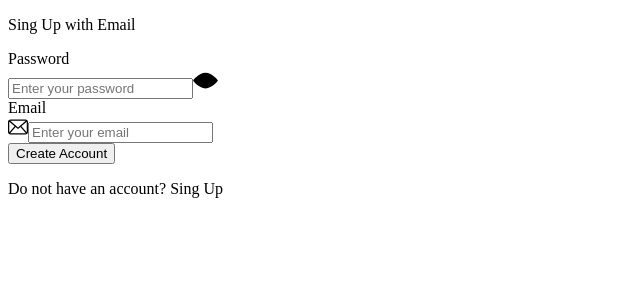
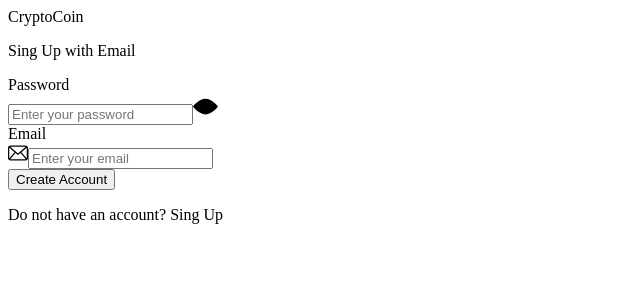
Before and after one commit to Mrfroxi/CryptoHubFrontend, a Next.js app: page /authFormPage/authFormPage in a window 1280 px wide. Shown: the top 300 px of the page, without its empty margins (0-640 px from the left). Built offline with nearby package versions, Linux system fonts and the light colour scheme.

Commit message:
feat : added animated logo

```diff
--- a/app/auth/page.tsx
+++ b/app/auth/page.tsx
@@ -1,7 +1,6 @@
 'use client'
 import AuthFormPage from '@/src/pages/authFormPage/authFormPage';
-import { useInput } from '@/src/shared/hoc/useInput/useInput';
-import React, { useEffect, useState } from 'react'
+import React from 'react'
 
 
 const page = () => {
--- a/app/globals.css
+++ b/app/globals.css
@@ -1,3 +1,15 @@
 @tailwind base;
 @tailwind components;
 @tailwind utilities;
+
+.logo-text {
+    display: inline-block;
+    font-size: 24px;
+    font-weight: bold;
+    transition: transform 0.3s;
+    position: relative;
+  }
+
+  .logo-text:hover {
+    transform: translateY(15px);
+  }
--- a/src/pages/authFormPage/authFormPage.tsx
+++ b/src/pages/authFormPage/authFormPage.tsx
@@ -4,8 +4,12 @@ import AuthSwitchElem from '@/src/entities/authSwitchElem/authSwitchElem'
 import { useInput } from '@/src/shared/hoc/useInput/useInput';
 import AuthForm from '@/src/entities/authForm/authForm';
 import BlueAuthBtn from '@/src/shared/blueAuthBtn/blueAuthBtn';
+import { useRouter } from 'next/navigation';
+import MainLogo from '@/src/shared/mainLogo/mainLogo';
 
 const AuthFormPage = () => {
+
+    const router = useRouter();
 
     const email =  useInput('',{ isEmpty:true , isEmail:true });
     const password = useInput('',{ isEmpty:true , minLength:5 });
@@ -18,17 +22,20 @@ const AuthFormPage = () => {
 
     const handlerSendAuth= () => {
 
-
-
+        router.push('/');
 
         email.reset();
+
         password.reset();
+
     }
 
 
     return (
 
         <div className="container mx-auto max-w-md pt-[30vh] flex-col" >
+
+            <MainLogo />
 
             <AuthMainText signUpBool={signUpBool} />
 
--- a/src/shared/blueAuthBtn/blueAuthBtn.tsx
+++ b/src/shared/blueAuthBtn/blueAuthBtn.tsx
@@ -3,7 +3,7 @@ import React from 'react';
 const BlueAuthBtn = ({ signUpBool , handlerSendAuth }: any) => {
   return (
     <div className="flex justify-center mb-4">
-      <button onClick={handlerSendAuth} className="bg-blue-500 hover:bg-blue-700 text-white font-bold py-4  rounded min-w-min border rounded-lg w-full">
+      <button onClick={handlerSendAuth} className="bg-blue-500 hover:bg-blue-700 text-white font-bold py-4  min-w-min border rounded-lg w-full">
         {signUpBool ? 'Create Account' : 'Sign In'}
       </button>
     </div>
--- /dev/null
+++ b/src/shared/mainLogo/mainLogo.tsx
@@ -0,0 +1,21 @@
+import React from 'react'
+
+const MainLogo = () => {
+  return (
+
+    <div className="logo cursor-pointer">
+        <span className="logo-text text-red-500">C</span>
+        <span className="logo-text">r</span>
+        <span className="logo-text">y</span>
+        <span className="logo-text">p</span>
+        <span className="logo-text">t</span>
+        <span className="logo-text">o</span>
+        <span className="logo-text text-red-500">C</span>
+        <span className="logo-text">o</span>
+        <span className="logo-text">i</span>
+        <span className="logo-text">n</span>
+    </div>
+  )
+}
+
+export default MainLogo
```
